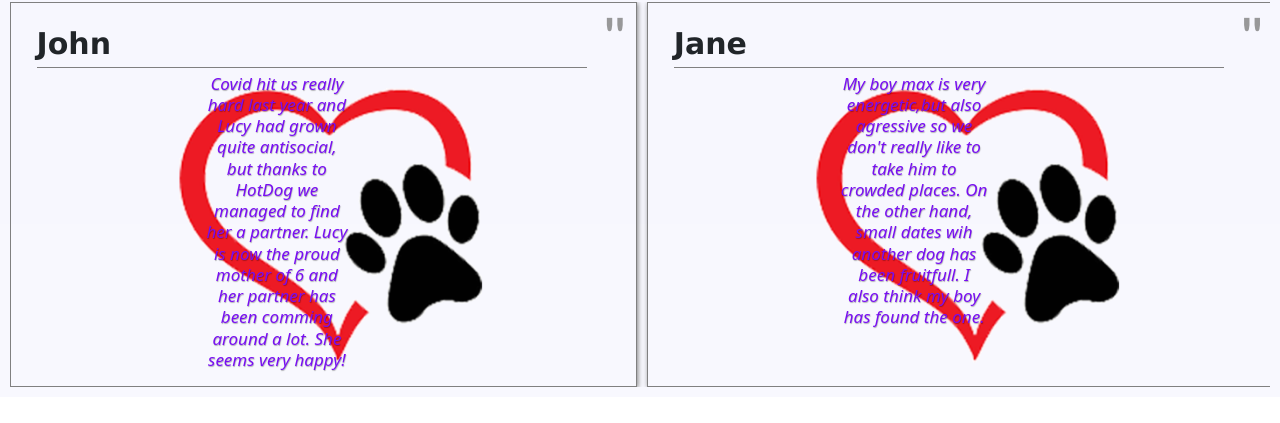
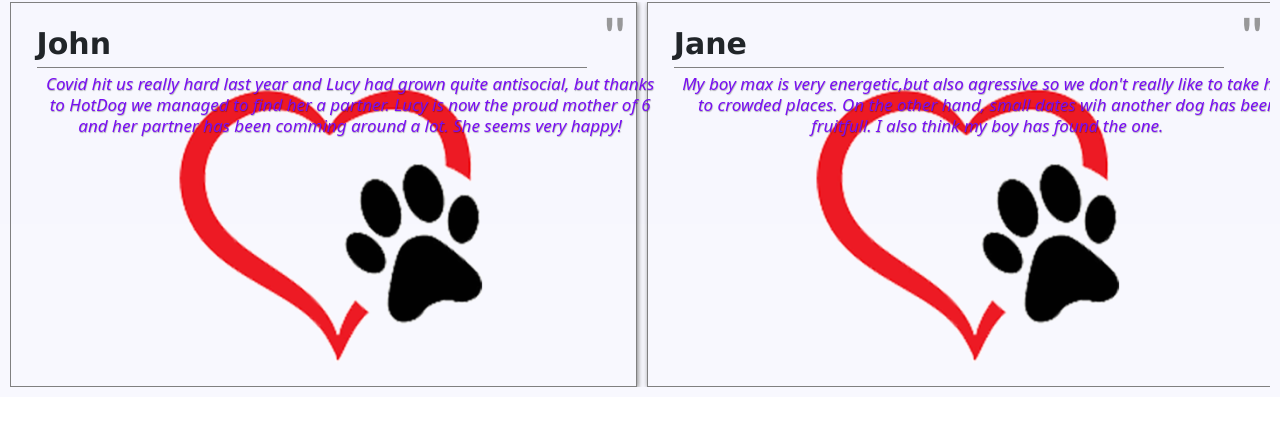
Before and after one commit to raymondboustany/hotdog-app, a React (Create React App) app: page / in a window 1280 px wide. Shown: the part 1047-1470 px from the top of the page. Built offline with nearby package versions, Linux system fonts and the light colour scheme.

Commit message:
fixed darkmode position

```diff
--- a/src/Components/BodyComponents/ReviewList.js
+++ b/src/Components/BodyComponents/ReviewList.js
@@ -1,8 +1,7 @@
 import "../../styling/BodyStyling/ReviewList.css";
 import Review from "./Review";
 import ReviewData from "../../Data/ReviewsData.json";
-// var slideIndex = 0;
-// carousel();
+var slideIndex = 0;
 export default function ReviewList(){
     const reviews =ReviewData.map(review => {return(
         <Review
@@ -19,15 +18,15 @@ export default function ReviewList(){
         </div>
     )
 }
-// export function carousel() {
-//   var i;
-//   var x = document.getElementsByClassName("review-list-container");
-//   console.log(x);
-//   for (i = 0; i < x.length; i++) {
-//     x[i].style.display = "none";
-//   }
-//   slideIndex++;
-//   if (slideIndex > x.length) {slideIndex = 1}
-//   x[slideIndex-1].display = "block";
-//   setTimeout(carousel, 10000); // Change image every 10 seconds
-// }
+export function carousel() {
+  var i;
+  var x = document.getElementsByClassName("review-list-container");
+  console.log(x);
+  for (i = 0; i < x.length; i++) {
+    x[i].style.display = "none";
+  }
+  slideIndex++;
+  if (slideIndex > x.length) {slideIndex = 1}
+  x[slideIndex-1].style.display = "block";
+  setTimeout(carousel, 10000); // Change image every 10 seconds
+}
--- a/src/styling/App.css
+++ b/src/styling/App.css
@@ -2,7 +2,7 @@
   margin: 0;
 }
 ::-webkit-scrollbar{
-  width: 0.5rem;
+  width: 0.6rem;
 }
 ::-webkit-scrollbar-track {
   box-shadow: inset 0 0 5px grey;
--- a/src/styling/BodyStyling/Review.css
+++ b/src/styling/BodyStyling/Review.css
@@ -50,23 +50,7 @@
     height: 100%;
     width: 49vw;
     color: rgb(120, 13, 243);
-    position: relative;
     margin: 0;
-}
-#heart-container::before{
-    content: "";
-        float: left;
-        height: 100%;
-        width: 49%;
-        shape-outside: url("../../images/HeartCutOutLeft.png");
-}
-.review-text::before{
-    content: "";
-        float: right;
-        height: 100%;
-        width: 50%;
-        shape-outside:url("../../images/HeartCutOutRight.png");
-;
 }
 .review-text{
     font-size: 17px;
--- a/src/styling/HeaderStyling/Header.css
+++ b/src/styling/HeaderStyling/Header.css
@@ -115,9 +115,9 @@
   }
 
   input:checked + .slider:before {
-    -webkit-transform: translateX(19px);
-    -ms-transform: translateX(19px);
-    transform: translateX(19px);
+    -webkit-transform: translateX(32px);
+    -ms-transform: translateX(32px);
+    transform: translateX(32px);
 
   }
 
```
